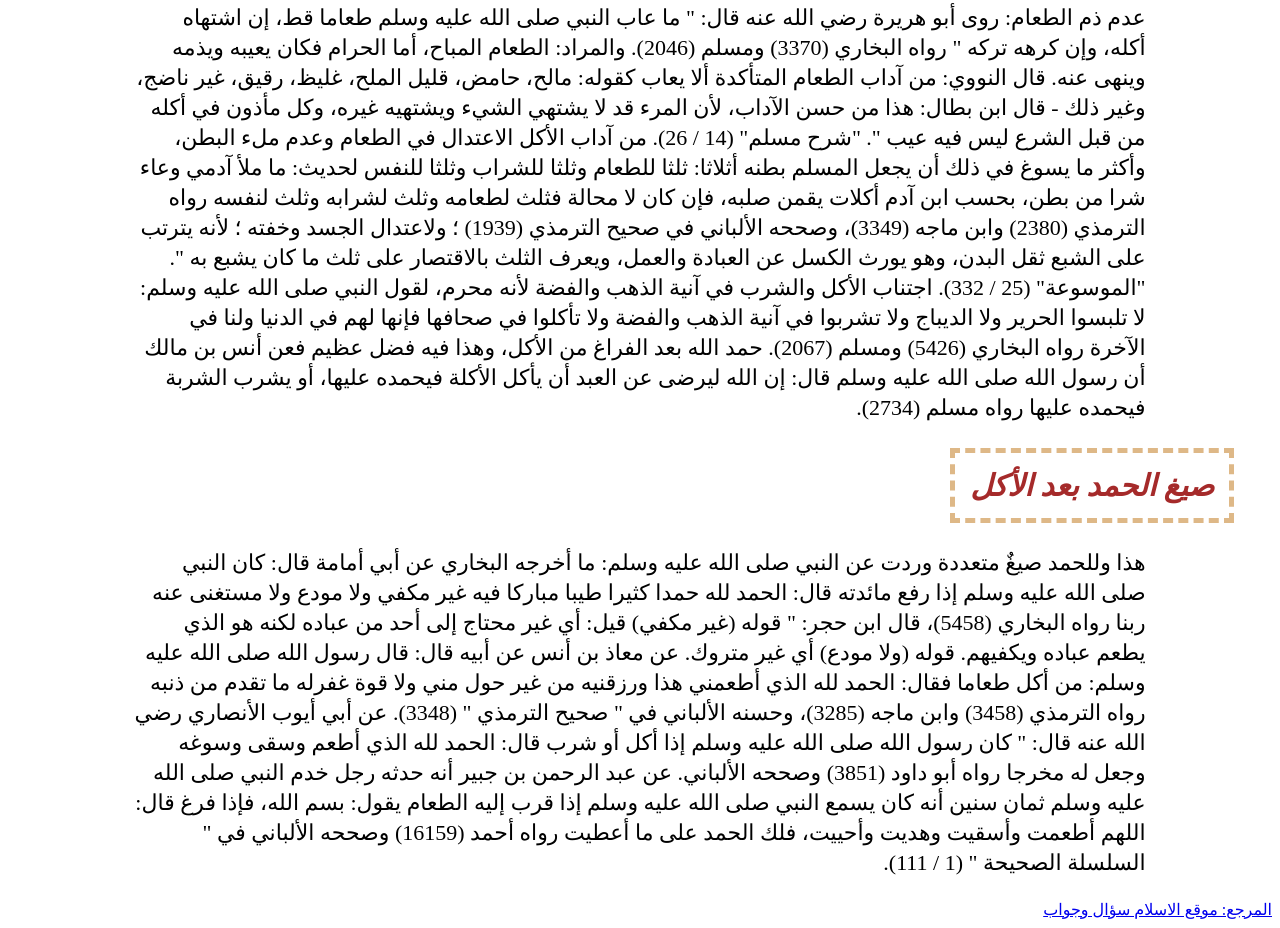
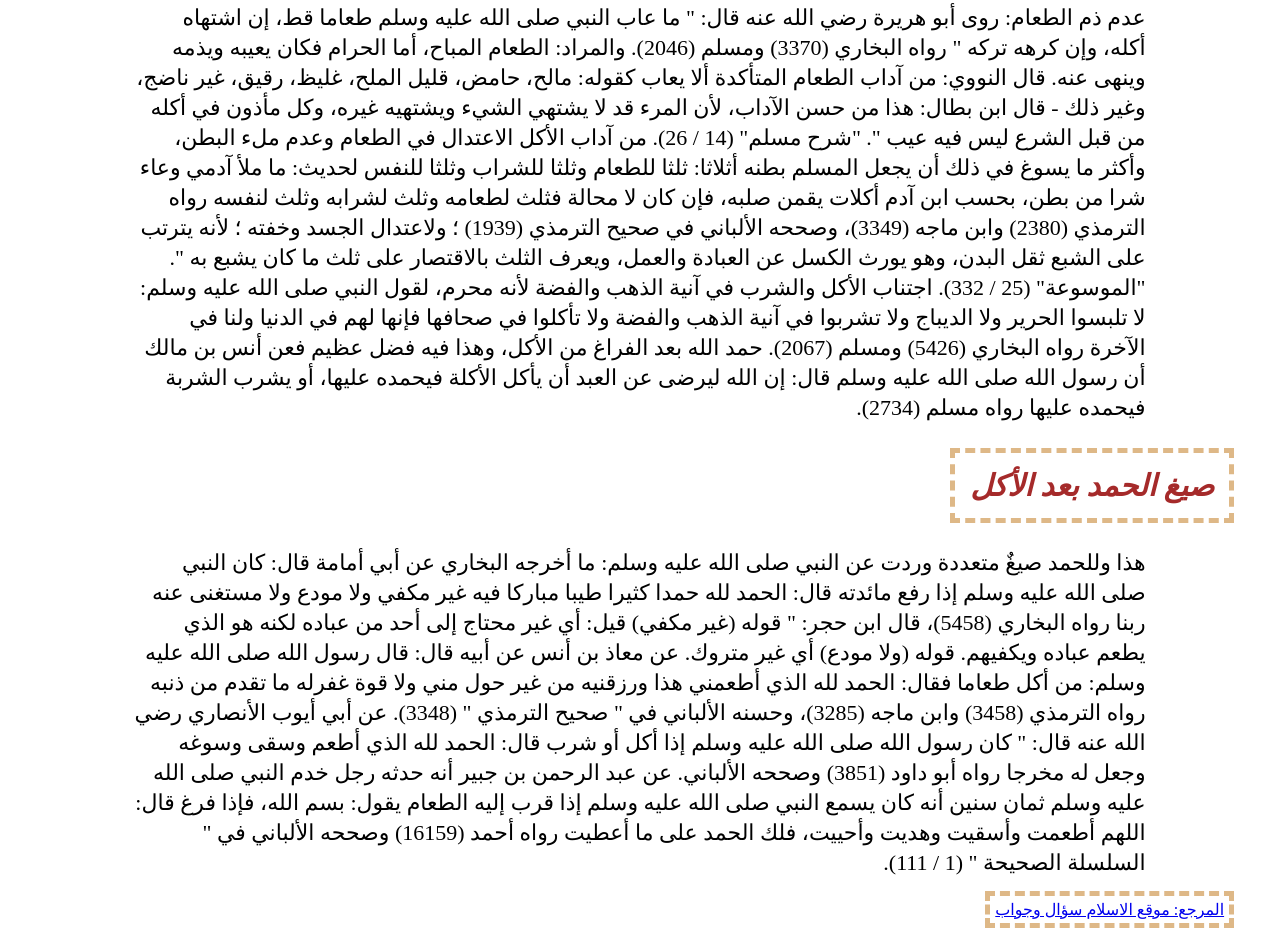
Before and after one commit to Abobakr/food-manners, a plain HTML site: page index.html in a window 1280 px wide. Shown: the part 2421-3349 px from the top of the page. Drawn offline with Linux system fonts and the light colour scheme.

Commit message:
anchor bug is fixed

```diff
--- a/index.html
+++ b/index.html
@@ -166,7 +166,8 @@
             أحمد (16159) وصححه الألباني في " السلسلة الصحيحة " (1 / 111).
       </p>
 
-      <a href="https://islamqa.info/ar/answers/13348" target="_self"> المرجع: موقع الاسلام سؤال وجواب</a>
+
+      <a href="https://islamqa.info/ar/answers/13348"> المرجع: موقع الاسلام سؤال وجواب</a>
 </body>
 
 </html>
--- a/style.css
+++ b/style.css
@@ -6,6 +6,7 @@ body::before {
   background: url(imgs/food-bg.jpg);
   background-size: cover;
   opacity: 0.25;
+  z-index: -1;
 }
 h1 {
   color: brown;
@@ -35,3 +36,8 @@ p {
   margin-right: 10%;
   line-height: 30px;
 }
+a {
+  border: dashed burlywood 5px;
+  padding: 5px;
+  margin-right: 3%;
+}
```
